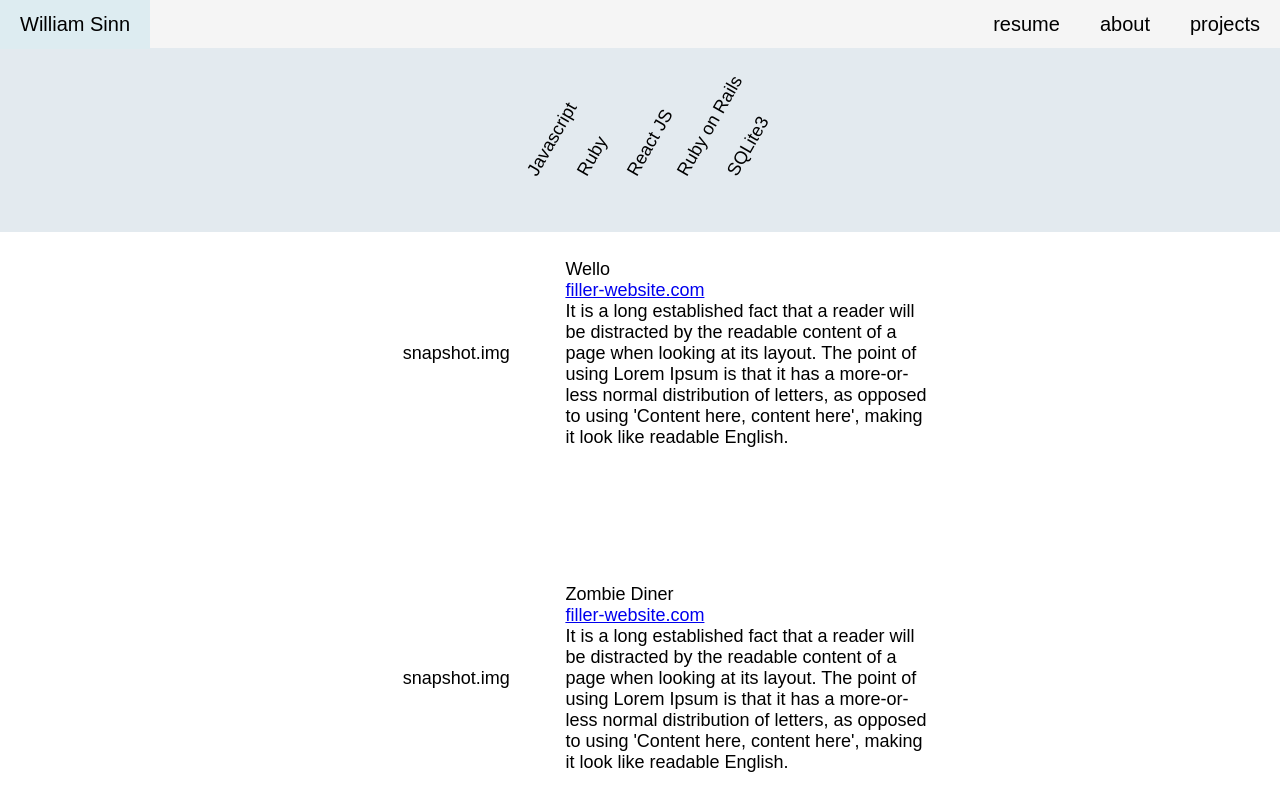
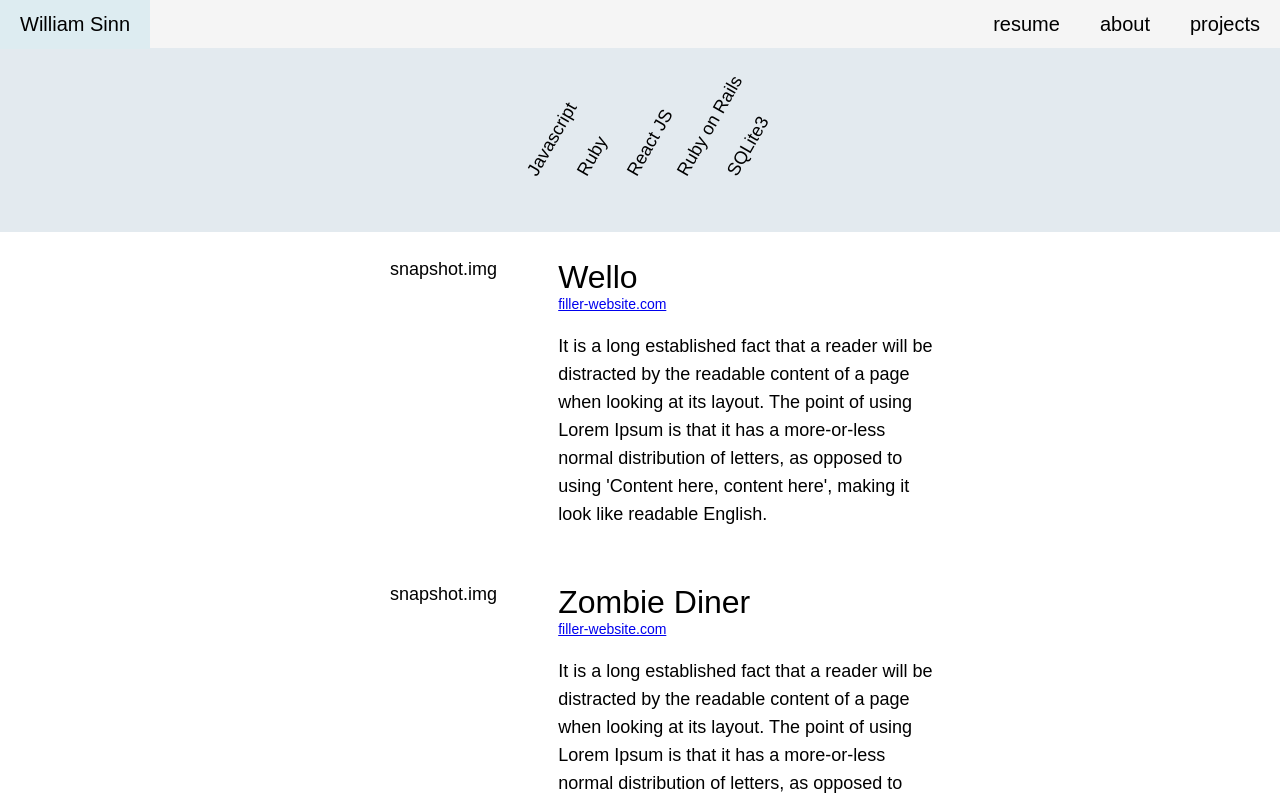
Before and after one commit to willsinn/ws-portfolio, a React (Create React App) app: page /projects in a window 1280 px wide. Shown: the top 800 px of the page. Built offline with nearby package versions, Linux system fonts and the light colour scheme; the HTML template or start-up script is replaced by a standard one.

Commit message:
finish projects layout

```diff
--- a/src/App.css
+++ b/src/App.css
@@ -43,7 +43,7 @@ li {
   background-color: #e3eaef;
 }
 .row-2 {
-  max-width: 36em;
+  max-width: 38em;
 }
 .col-1 {
   display: flex;
@@ -101,6 +101,7 @@ li {
   min-width: 100px;
   width: 30%;
   margin: 0.5em;
+  justify-content: flex-start;
 }
 .prj-i-right {
   min-width: 250px;
@@ -108,3 +109,13 @@ li {
   align-items: flex-start;
   margin: 0.5em;
 }
+.prj-title {
+  font-size: 32px;
+}
+.prj-link {
+  font-size: 14px;
+}
+.prj-desc {
+  line-height: 28px;
+  margin-top: 20px;
+}
--- a/src/components/ProjectsPage.js
+++ b/src/components/ProjectsPage.js
@@ -20,9 +20,11 @@ const ProjectsPage = () => {
           <div className="horz-wrap">
             <div className="prj-i-left col-1">{project.img}</div>
             <div className="prj-i-right col-1">
-              <div>{project.title}</div>
-              <a href="/link">{project.link}</a>
-              <div>{project.desc}</div>
+              <div className="prj-title">{project.title}</div>
+              <a href="/link" className="prj-link">
+                {project.link}
+              </a>
+              <div className="prj-desc">{project.desc}</div>
             </div>
           </div>
         </li>
```
